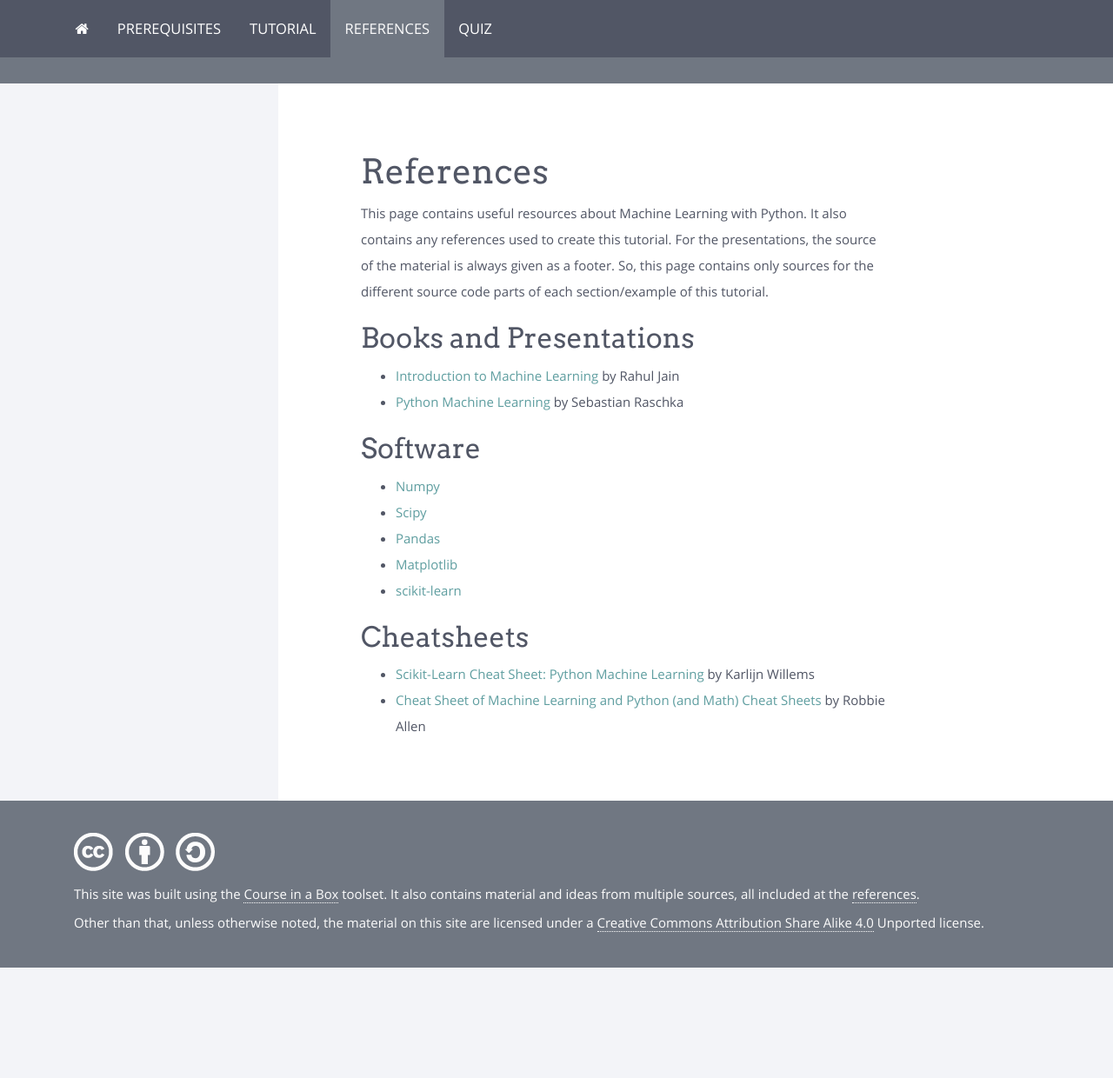
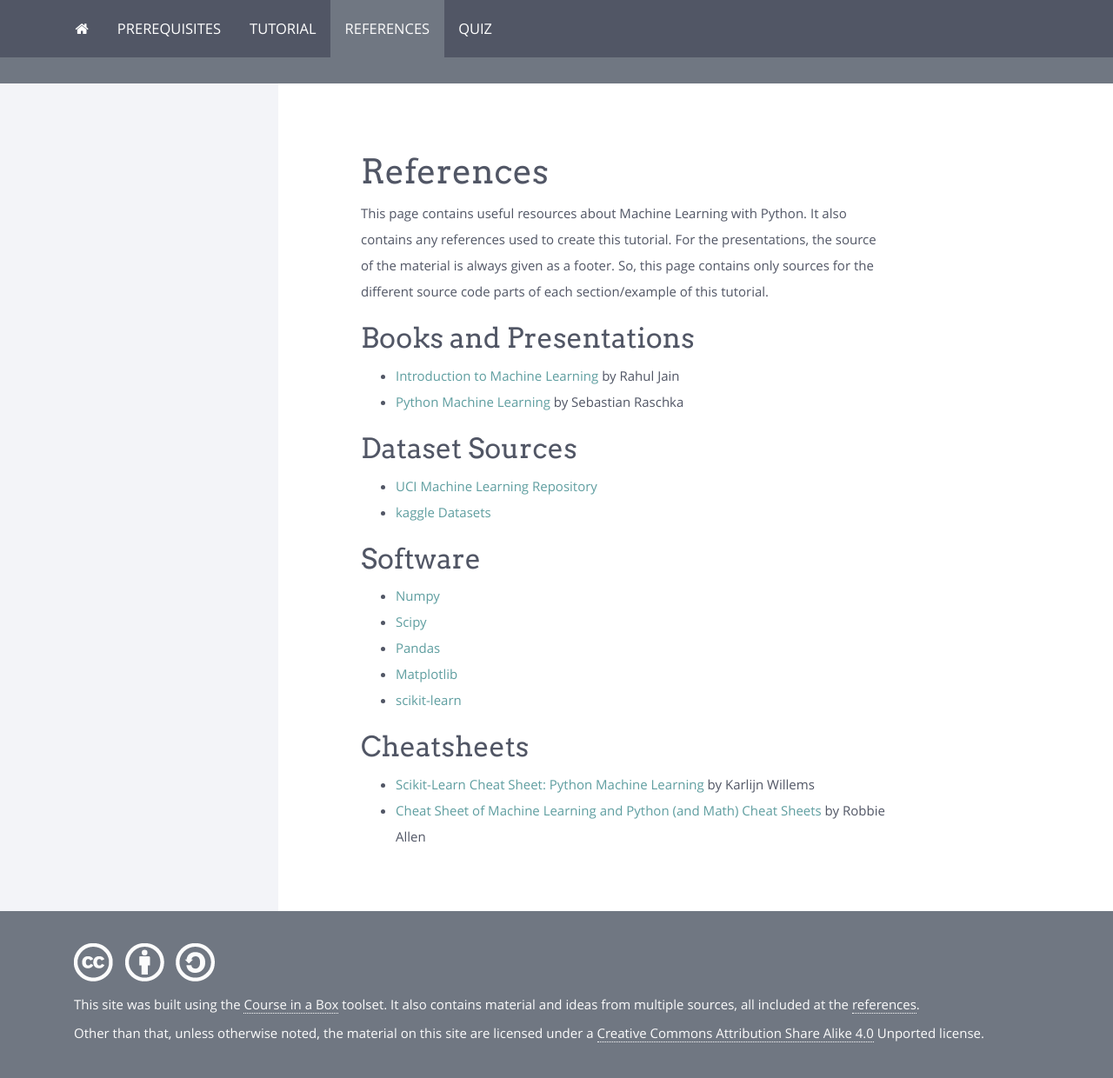
Before and after one commit to thdiaman/machinelearning, a Jekyll site: the page built from modules/references/_posts/2000-01-01-references.markdown, in a window 1280 px wide. Shown: the whole page at 87% size. Built offline with Jekyll 4.4.1, drawn with Linux system fonts in a browser that asks for light colours; nearby versions of some CDN libraries; before the commit the page ends 1113 px from its top, so only the background shows below that.

Commit message:
Add dataset sources

```diff
--- a/modules/references/_posts/2000-01-01-references.markdown
+++ b/modules/references/_posts/2000-01-01-references.markdown
@@ -17,6 +17,11 @@ code parts of each section/example of this tutorial.
 - <a target="_blank" href="https://www.amazon.com/Python-Machine-Learning-Sebastian-Raschka/dp/1783555130">Python Machine Learning</a>
 by Sebastian Raschka
 
+## Dataset Sources
+
+- <a target="_blank" href="https://archive.ics.uci.edu/ml/index.php">UCI Machine Learning Repository</a>
+- <a target="_blank" href="https://www.kaggle.com/datasets">kaggle Datasets</a>
+
 ## Software
 
 - <a target="_blank" href="http://www.numpy.org/">Numpy</a>
```
